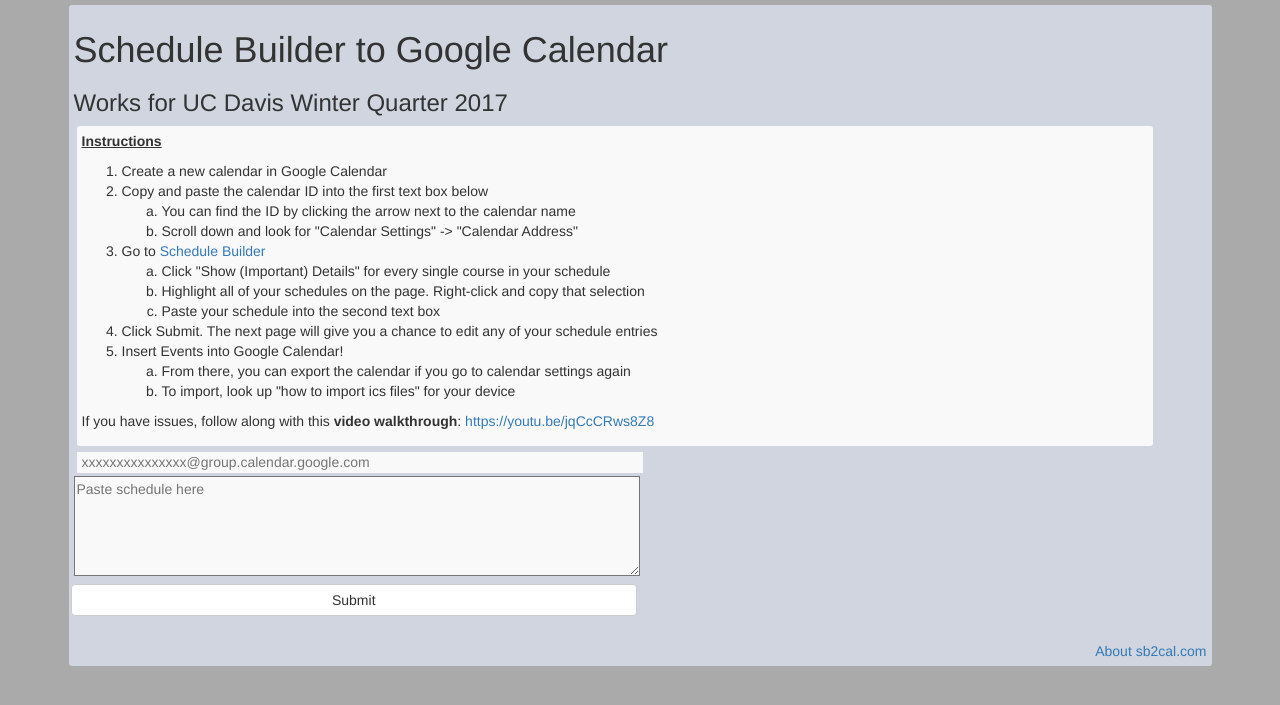
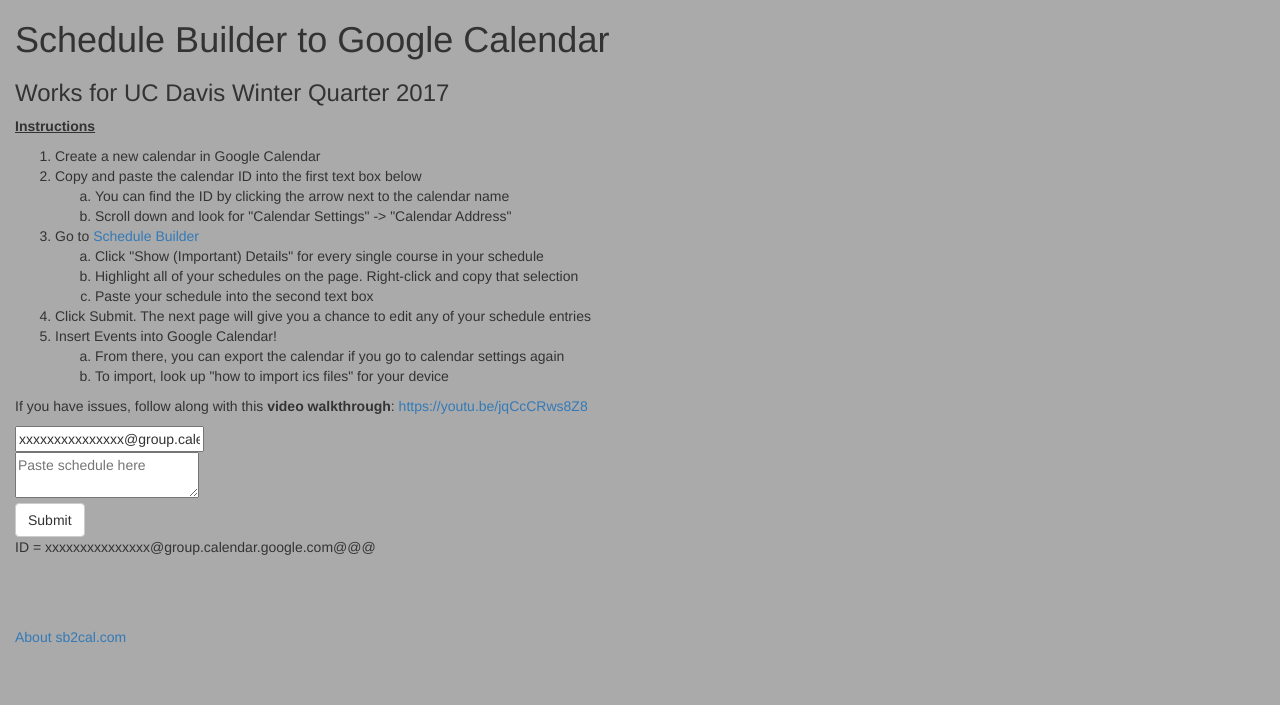
Before and after one commit to acollins1212/sb2cal, a PHP site: page / in a window 1280 px wide. Shown: the top 705 px of the page. Run offline with PHP 8.4, Linux system fonts and the light colour scheme; some libraries are stand-ins or nearby versions.

Commit message:
Included Angular.js code in index.php
Eventually, this won't be a php file anymore. I plan to only use Javascript, Angular, and Bootstrap

```diff
--- a/index.php
+++ b/index.php
@@ -5,7 +5,11 @@
   	<meta charset="utf-8">
 	<meta name="viewport" content="width=device-width, initial-scale=1">
 
+	<!-- commenting out so I can try and get Angular to simply work with just HTML
 	<link rel="stylesheet" type="text/css" href="style.css">
+	-->
+
+	<script src="https://ajax.googleapis.com/ajax/libs/angularjs/1.4.8/angular.min.js"></script>
 
 
 	<!-- Latest compiled and minified CSS -->
@@ -33,7 +37,7 @@
 	</script>
   </head>
 
-  <body style="background-color: #AAA">
+  <body  style="background-color: #AAA" >
 	<div class="container-fluid" id="main-container">
     <h1>Schedule Builder to Google Calendar</h1>
     <h3>Works for UC Davis Winter Quarter 2017</h3>
@@ -62,10 +66,10 @@
 		</ol>
 		<p>If you have issues, follow along with this <strong>video walkthrough</strong>: <a href="https://youtu.be/jqCcCRws8Z8" target="_blank">https://youtu.be/jqCcCRws8Z8</a></p>
 	</div>
-    <div>
+    <div ng-app="myApp" ng-controller="myCtrl">
       <form name="form" action="handle.php" method="post" onsubmit="return(fixID())">
 
-        <div><input name="CALENDAR_ID" id="calendar-id" type="text"  placeholder="xxxxxxxxxxxxxxx@group.calendar.google.com" required>
+        <div><input ng-model="cid_test" name="CALENDAR_ID" id="calendar-id" type="text" required>
         </div>
         <textarea name="textArea" id="textArea-id" placeholder="Paste schedule here" required ></textarea>
 
@@ -73,8 +77,16 @@
         <input class="btn btn-default" id="submit-schedule" type="submit" value="Submit">
 
       </form>
+	  <p> ID = {{cid_test}} </p>
 
     </div>
+
+	<script>
+	var app = angular.module('myApp', []);
+	app.controller('myCtrl', function($scope) {
+		$scope.cid_test = "xxxxxxxxxxxxxxx@group.calendar.google.com@@@";
+	});
+	</script>
 
    	<br>
 	<br>
```
